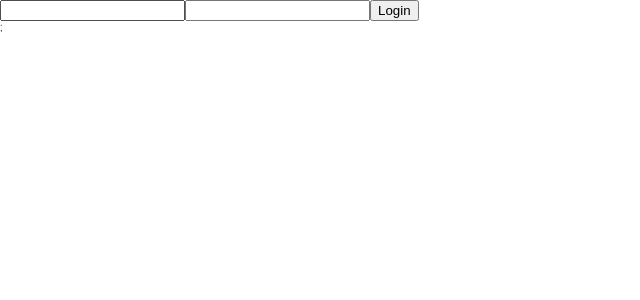
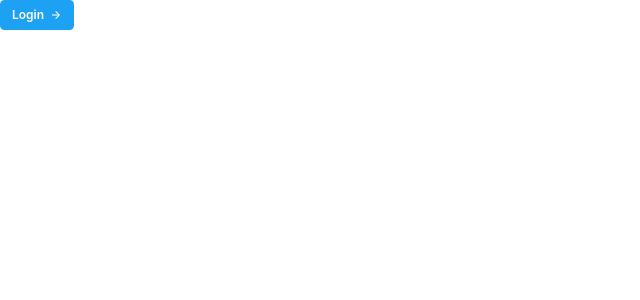
Before and after one commit to eunchu/chat-tuto, a Next.js app: page /login in a window 1280 px wide. Shown: the top 300 px of the page, without its empty margins (0-640 px from the left). Built offline with nearby package versions, Linux system fonts and the light colour scheme.

Commit message:
라이브러리 설치 및 출력 테스트

```diff
--- a/package.json
+++ b/package.json
@@ -9,8 +9,12 @@
     "lint": "next lint"
   },
   "dependencies": {
-    "antd": "^4.20.1",
+    "@chakra-ui/icons": "^1.1.7",
+    "@chakra-ui/react": "^1.8.8",
+    "@emotion/react": "^11.9.0",
+    "@emotion/styled": "^11.8.1",
     "babel-plugin-styled-components": "^2.0.7",
+    "framer-motion": "^6.3.3",
     "next": "12.1.5",
     "next-auth": "^3.29.3",
     "react": "18.1.0",
--- a/pages/_app.tsx
+++ b/pages/_app.tsx
@@ -1,12 +1,14 @@
 import type { AppProps } from "next/app";
+import { ChakraProvider } from "@chakra-ui/react";
+
 import GlobalStyle from "../styles/global";
 
 function MyApp({ Component, pageProps }: AppProps) {
   return (
-    <>
-      <Component {...pageProps} />;
+    <ChakraProvider>
+      <Component {...pageProps} />
       <GlobalStyle />
-    </>
+    </ChakraProvider>
   );
 }
 
--- a/pages/index.tsx
+++ b/pages/index.tsx
@@ -1,5 +1,4 @@
 import type { NextPage } from "next";
-// import moduleName from '';
 
 const Home: NextPage = () => {
   return <div>main</div>;
--- a/pages/login.tsx
+++ b/pages/login.tsx
@@ -1,6 +1,7 @@
 import React from "react";
 import styled from "styled-components";
-import { Input } from "antd";
+import { Button } from "@chakra-ui/react";
+import { ArrowForwardIcon } from "@chakra-ui/icons";
 import { signIn } from "next-auth/client";
 
 const Container = styled.section``;
@@ -8,9 +9,9 @@ const Container = styled.section``;
 const Login = () => {
   return (
     <Container>
-      <Input />
-      <Input />
-      <button>Login</button>
+      <Button colorScheme="twitter" size="md" rightIcon={<ArrowForwardIcon />}>
+        Login
+      </Button>
     </Container>
   );
 };
```
Also changed, not shown: 1 other file (tests, documents, lock files or other folders).
